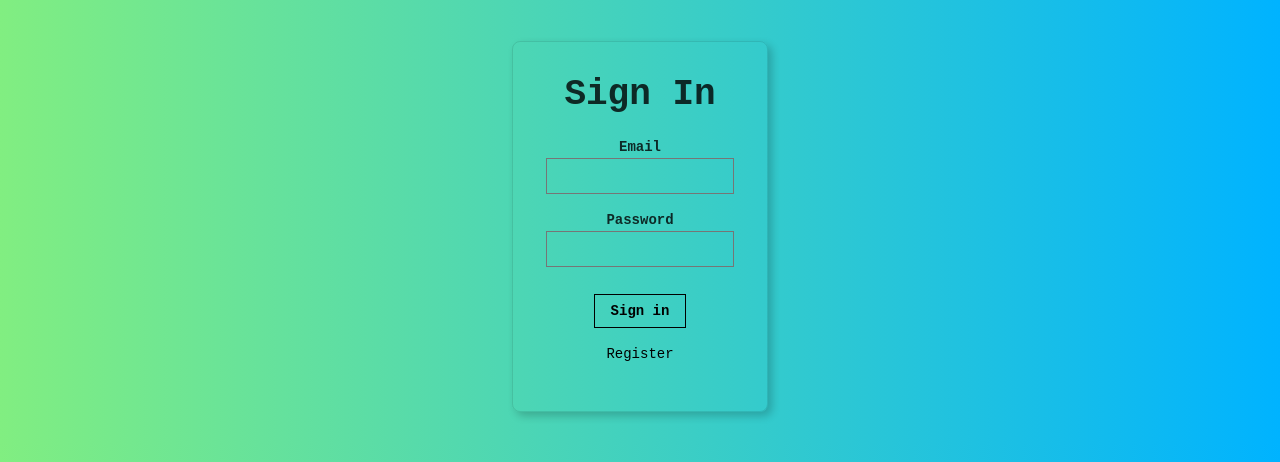
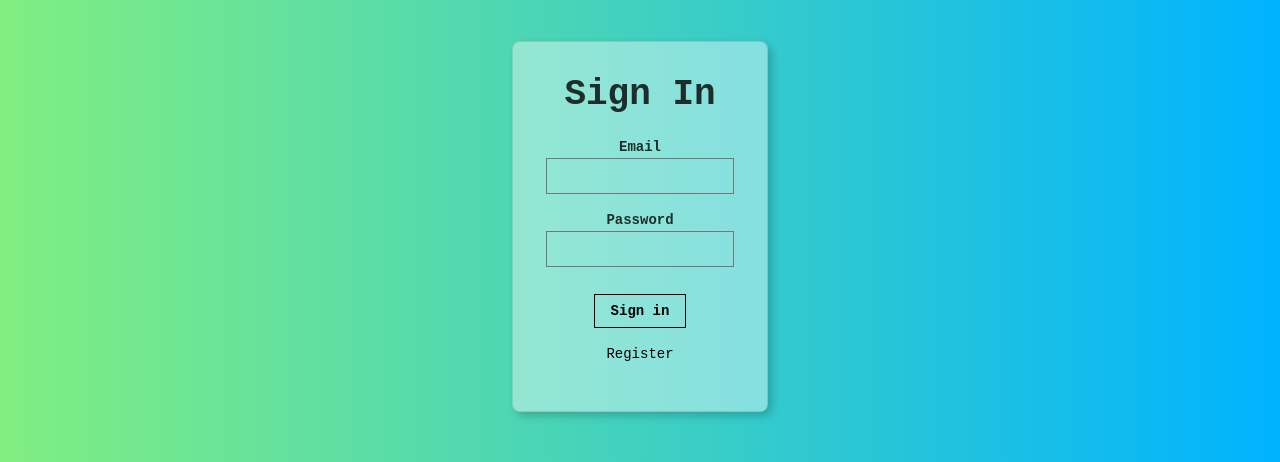
Before and after one commit to miloscomplex/face-recognition-brain, a React (Create React App) app: page / in a window 1280 px wide. Shown: the part 299-761 px from the top of the page. Built offline with nearby package versions, Linux system fonts and the light colour scheme; no server answers.

Commit message:
added bg to color

```diff
--- a/src/components/Register.js
+++ b/src/components/Register.js
@@ -2,10 +2,10 @@ import React from "react";
 
 const Register = ({ onRouteChange }) => {
     return (
-        <div className="br3 ba dark-gray b--black-10 mv4 w-100 w-50-m w-25-l mw5 shadow-5 center">
+        <div className="form br3 ba dark-gray b--black-20 mv4 w-100 w-50-m w-25-l mw5 shadow-5 center">
             <main className="pa4 black-80">
-                <form className="measure">
-                    <fieldset id="sign_up" class="ba b--transparent ph0 mh0">
+                <div className="measure">
+                    <fieldset id="sign_up" className="ba b--transparent ph0 mh0">
                     <legend className="f2 fw6 ph0 mh0">Register</legend>
                     <div className="mt3">
                         <label className="db fw6 lh-copy f6" htmlFor="name">Name</label>
@@ -27,7 +27,7 @@ const Register = ({ onRouteChange }) => {
                         onClick={ () => onRouteChange('signin')}
                         />
                     </div>
-                </form>
+                </div>
             </main>
         </div>
     )
--- a/src/components/Signin.js
+++ b/src/components/Signin.js
@@ -2,9 +2,9 @@ import React from "react";
 
 const Signin = ({ onRouteChange }) => {
     return (
-        <div className="br3 ba dark-gray b--black-10 mv4 w-100 w-50-m w-25-l mw5 shadow-5 center">
+        <div className="form br3 ba dark-gray b--black-10 mv4 w-100 w-50-m w-25-l mw5 shadow-5 center">
             <main className="pa4 black-80">
-                <form className="measure">
+                <div className="measure">
                 <fieldset id="sign_up" className="ba b--transparent ph0 mh0">
                 <legend className="f2 fw6 ph0 mh0">Sign In</legend>
                 <div className="mt3">
@@ -27,7 +27,7 @@ const Signin = ({ onRouteChange }) => {
                 <div className="lh-copy mt3">
                     <p href="#0"  onClick={ () => onRouteChange('register')} className="f6 link dim black db pointer">Register</p>
                 </div>
-                </form>
+                </div>
             </main>
         </div>
     )
--- a/src/style/index.css
+++ b/src/style/index.css
@@ -58,3 +58,7 @@ nav {
   justify-content: center;
   cursor: pointer;
 }
+
+.form {
+  background-color: rgba(255, 255, 255, 0.4);
+}
```
